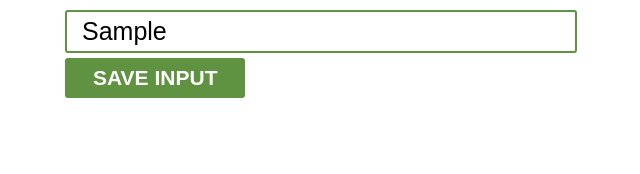
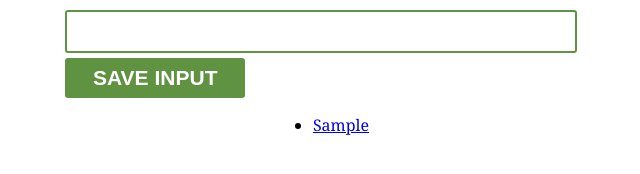
Before and after one commit to NBayraktar/chrome-extension, a plain HTML site: page index.html in a window 1280 px wide. Both pictures are taken after typing "Sample" into the empty fields and a click on the button "SAVE INPUT". Shown: the whole page, without its empty margins (319-959 px from the left). Drawn offline with Linux system fonts and the light colour scheme.

Commit message:
Some changes on index.html and script.js

```diff
--- a/index.html
+++ b/index.html
@@ -14,12 +14,12 @@
       </main>
 
       <nav>
-        <button id="input-btn" onclick="saveInput()">SAVE INPUT</button>
+        <button id="input-btn">SAVE INPUT</button>
         <!-- <button id="input-btn">SAVE INPUT</button> -->
       </nav>
 
       <section>
-        <p></p>
+        <ul id="ul-el"></ul>
       </section>
     </div>
     <script src="script.js"></script>
--- a/script.js
+++ b/script.js
@@ -1,5 +1,22 @@
-let saveBtn = document.getElementById('input-btn');
+let myLeads = [];
+const inputEl = document.getElementById('input-el');
+const saveBtn = document.getElementById('input-btn');
+const ulEl = document.getElementById('ul-el');
 
-function saveInput() {
-  console.log('Button clicked');
+saveBtn.addEventListener('click', function () {
+  myLeads.push(inputEl.value);
+  inputEl.value = '';
+  renderLeads();
+})
+
+function renderLeads() {
+  let listItems = '';
+  for (let i = 0; i < myLeads.length; i++) {
+    listItems += `
+      <li>
+        <a href='${myLeads[i]}' target='_blank'>${myLeads[i]}</a>
+      </li>
+    `
+  }
+  ulEl.innerHTML = listItems;
 }
```
